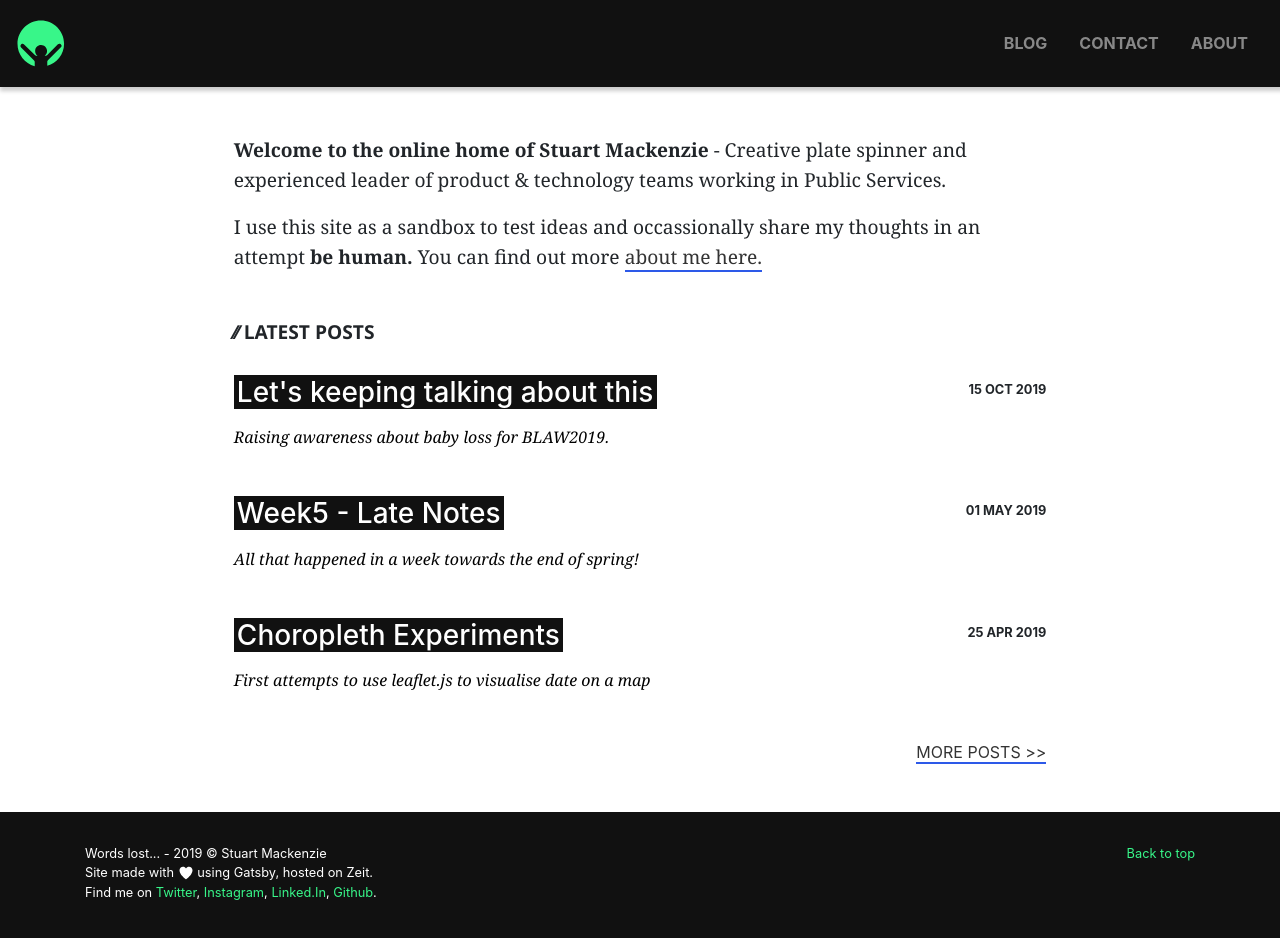
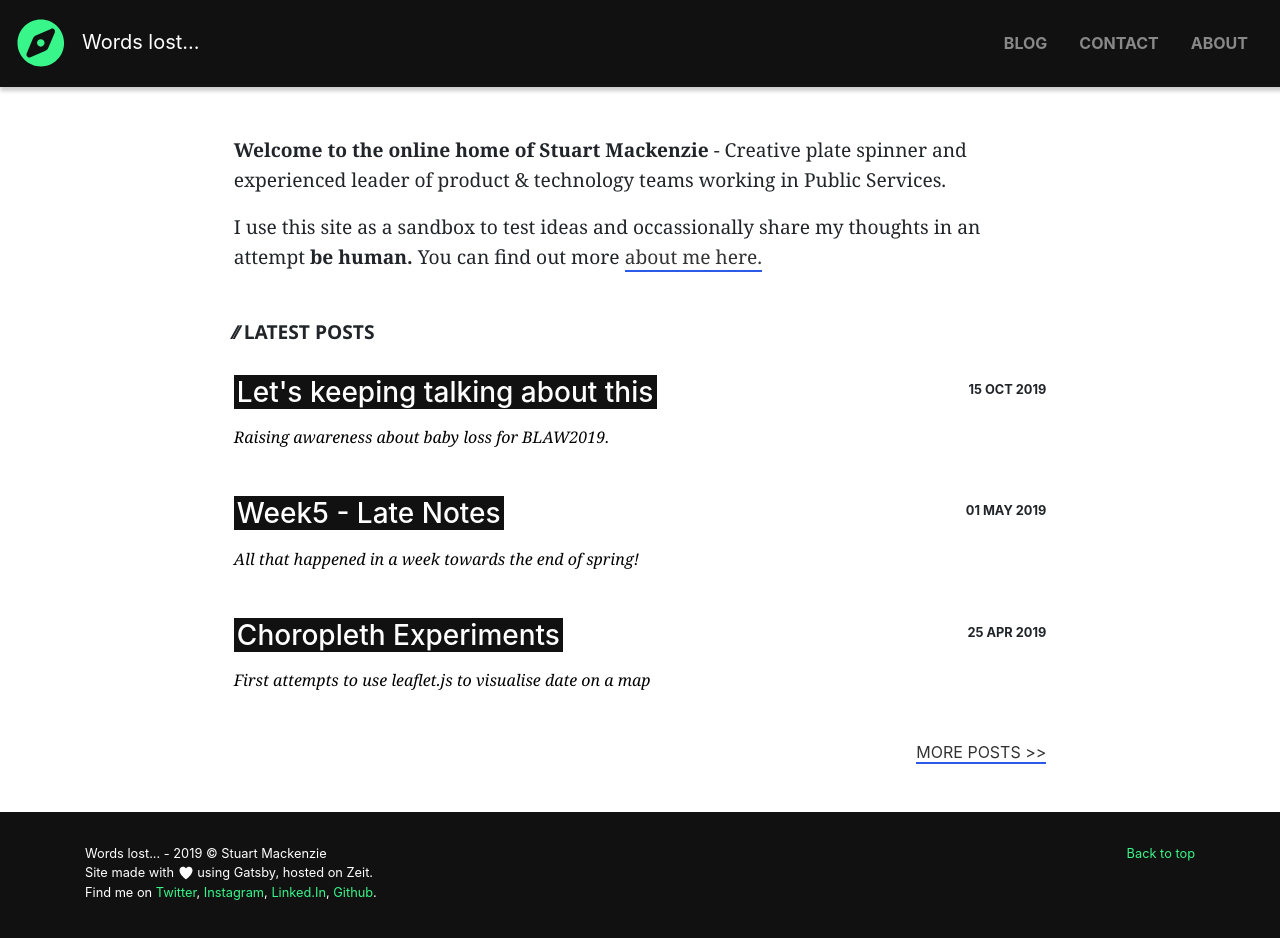
Before and after one commit to d1sc0/behuman, a Gatsby site: page / in a window 1280 px wide. Built offline with nearby package versions, Linux system fonts and the light colour scheme; Gatsby itself is replaced by a stand-in of ours.

Commit message:
updating

```diff
--- a/gatsby-config.js
+++ b/gatsby-config.js
@@ -66,7 +66,7 @@ module.exports = {
         background_color: `#ffffff`,
         theme_color: `#111`,
         display: `minimal-ui`,
-        icon: `src/assets/human2.svg`,
+        icon: `src/assets/words-lost2.svg`,
       },
     },
     `gatsby-plugin-offline`,
--- a/src/components/header.js
+++ b/src/components/header.js
@@ -7,7 +7,7 @@ import { useStaticQuery, graphql } from 'gatsby'
 const Header = ({ siteTitle }) => {
   const data = useStaticQuery(graphql`
     query LogoQuery {
-      logo: file(absolutePath: { regex: "/human.svg/" }) {
+      logo: file(absolutePath: { regex: "/words-lost.svg/" }) {
         publicURL
       }
     }
@@ -19,13 +19,13 @@ const Header = ({ siteTitle }) => {
         <Navbar.Brand id="top">
           <Link to="/" className="navbar-brand text-sm-center">
             <img
-              className="text-sm-center"
+              className=""
               width="50"
               src={data.logo.publicURL}
               alt=""
-              title="Be Human"
+              title="Words lost..."
             />
-            {/* <span className="brand-text">{siteTitle}</span> */}
+            <span className="brand-text">{siteTitle}</span>
           </Link>
         </Navbar.Brand>
         <Navbar.Toggle aria-controls="responsive-navbar-nav" />
```
Also changed, not shown: src/assets/words-lost.svg (added), src/assets/words-lost2.svg (added).
